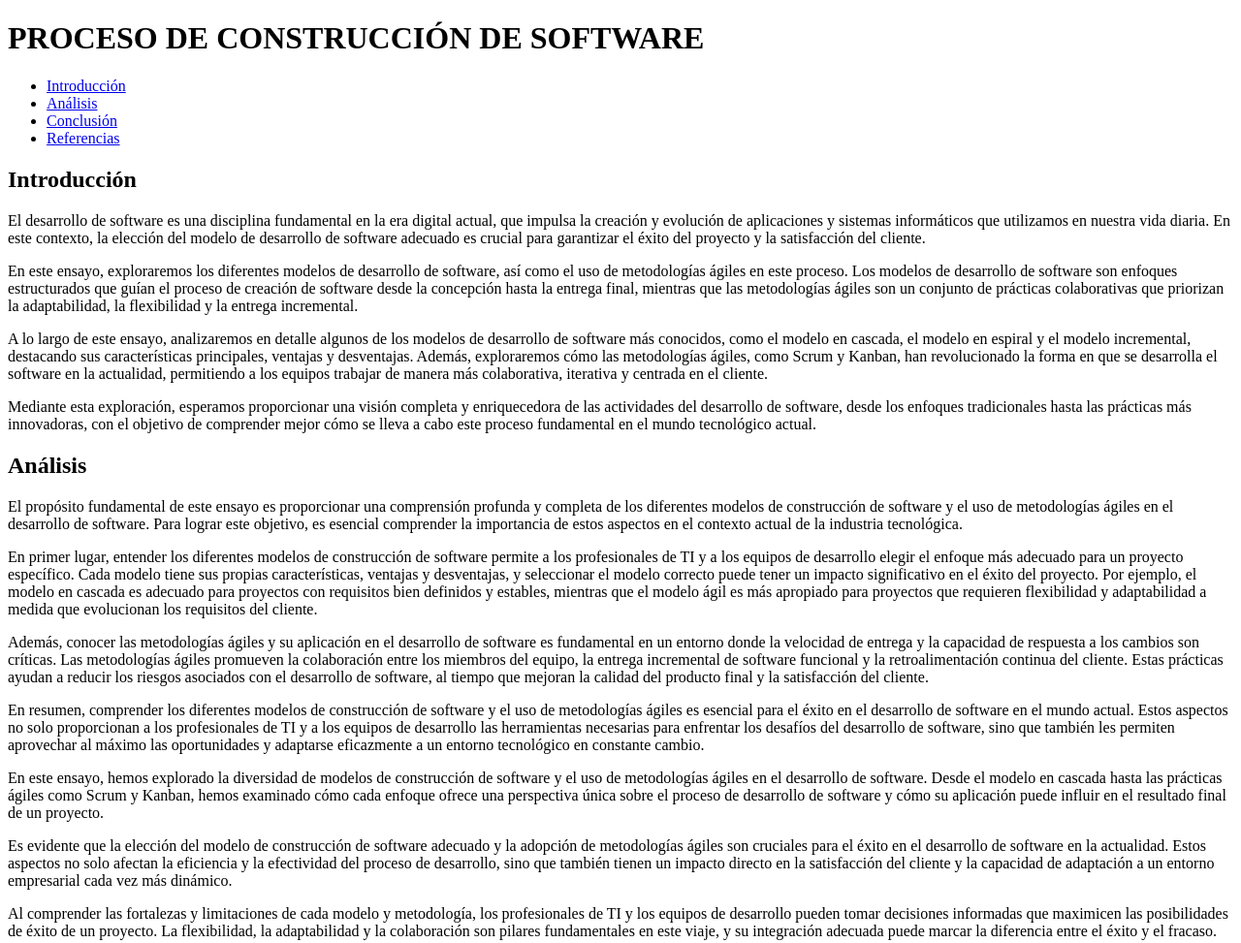
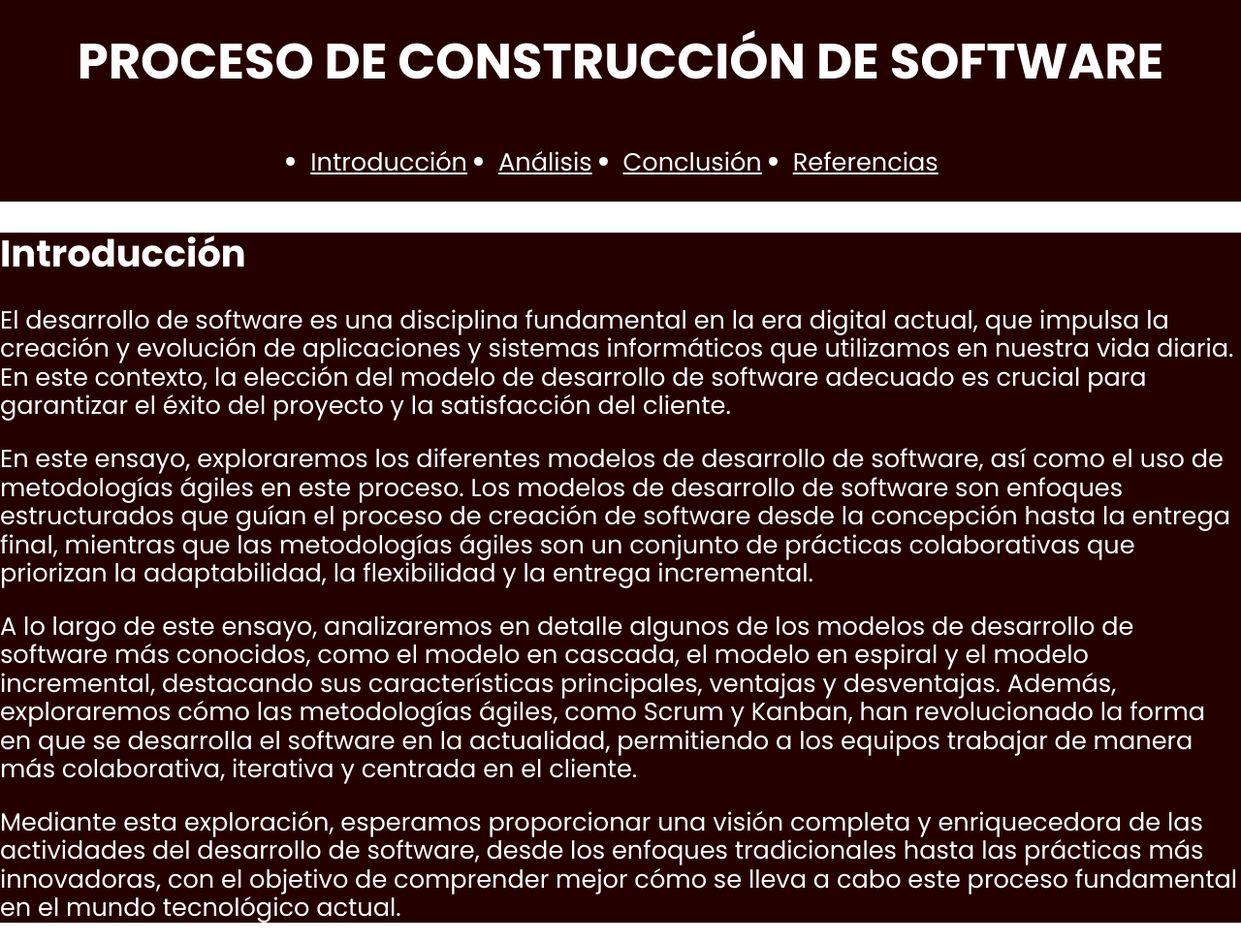
Before and after one commit to papitapapita/Modelos-de-Desarrollo-de-Software, a plain HTML site: page index.html in a window 1280 px wide. Shown: the top 973 px of the page at 97% size. Drawn offline with nearby package versions, Linux system fonts and the light colour scheme.

Commit message:
Structure of header

```diff
--- a/index.html
+++ b/index.html
@@ -3,11 +3,19 @@
 <head>
     <meta charset="UTF-8">
     <meta name="viewport" content="width=device-width, initial-scale=1.0">
+    <link rel="preconnect" href="https://fonts.googleapis.com">
+    <link rel="preconnect" href="https://fonts.gstatic.com" crossorigin>
+    <link href="https://fonts.googleapis.com/css2?family=Poppins:ital,wght@0,100;0,200;0,300;0,400;0,500;0,600;0,700;0,800;0,900;1,100;1,200;1,300;1,400;1,500;1,600;1,700;1,800;1,900&display=swap" rel="stylesheet">
+    <link rel="stylesheet" href="styles/normalize.css">
     <link rel="stylesheet" href="styles/style.css">
+
     <title>FCS</title>
 </head>
 <body>
+    <div class="hero">
+
         <header class="header">
+            <div class="header-container">
                 <h1 class="header__title">PROCESO DE CONSTRUCCIÓN DE SOFTWARE</h1>
                 <nav class="navbar">
                     <ul class="navbar__list-container">
@@ -25,16 +33,18 @@
                         </li>
                     </ul>
                 </nav>
+            </div>
         </header>
-    <main>
-        <h2>Introducción</h2>
-        <div>
-            <p>El desarrollo de software es una disciplina fundamental en la era digital actual, que impulsa la creación y evolución de aplicaciones y sistemas informáticos que utilizamos en nuestra vida diaria. En este contexto, la elección del modelo de desarrollo de software adecuado es crucial para garantizar el éxito del proyecto y la satisfacción del cliente.</p>
-            <p>En este ensayo, exploraremos los diferentes modelos de desarrollo de software, así como el uso de metodologías ágiles en este proceso. Los modelos de desarrollo de software son enfoques estructurados que guían el proceso de creación de software desde la concepción hasta la entrega final, mientras que las metodologías ágiles son un conjunto de prácticas colaborativas que priorizan la adaptabilidad, la flexibilidad y la entrega incremental.</p>
-            <p>A lo largo de este ensayo, analizaremos en detalle algunos de los modelos de desarrollo de software más conocidos, como el modelo en cascada, el modelo en espiral y el modelo incremental, destacando sus características principales, ventajas y desventajas. Además, exploraremos cómo las metodologías ágiles, como Scrum y Kanban, han revolucionado la forma en que se desarrolla el software en la actualidad, permitiendo a los equipos trabajar de manera más colaborativa, iterativa y centrada en el cliente.</p>
-            <p>Mediante esta exploración, esperamos proporcionar una visión completa y enriquecedora de las actividades del desarrollo de software, desde los enfoques tradicionales hasta las prácticas más innovadoras, con el objetivo de comprender mejor cómo se lleva a cabo este proceso fundamental en el mundo tecnológico actual.</p>
+        <main class="main">
+            <h2 class="main__title">Introducción</h2>
+            <divc class="main__txt-container">
+                <p class="main__paragraph">El desarrollo de software es una disciplina fundamental en la era digital actual, que impulsa la creación y evolución de aplicaciones y sistemas informáticos que utilizamos en nuestra vida diaria. En este contexto, la elección del modelo de desarrollo de software adecuado es crucial para garantizar el éxito del proyecto y la satisfacción del cliente.</p>
+                <p class="main__paragraph">En este ensayo, exploraremos los diferentes modelos de desarrollo de software, así como el uso de metodologías ágiles en este proceso. Los modelos de desarrollo de software son enfoques estructurados que guían el proceso de creación de software desde la concepción hasta la entrega final, mientras que las metodologías ágiles son un conjunto de prácticas colaborativas que priorizan la adaptabilidad, la flexibilidad y la entrega incremental.</p>
+                <p class="main__paragraph">A lo largo de este ensayo, analizaremos en detalle algunos de los modelos de desarrollo de software más conocidos, como el modelo en cascada, el modelo en espiral y el modelo incremental, destacando sus características principales, ventajas y desventajas. Además, exploraremos cómo las metodologías ágiles, como Scrum y Kanban, han revolucionado la forma en que se desarrolla el software en la actualidad, permitiendo a los equipos trabajar de manera más colaborativa, iterativa y centrada en el cliente.</p>
+                <p class="main__paragraph">Mediante esta exploración, esperamos proporcionar una visión completa y enriquecedora de las actividades del desarrollo de software, desde los enfoques tradicionales hasta las prácticas más innovadoras, con el objetivo de comprender mejor cómo se lleva a cabo este proceso fundamental en el mundo tecnológico actual.</p>
+            </divc>
+        </main>
     </div>
-    </main>
     <section>
         <h2>Análisis</h2>
         <div>
--- a/styles/style.css
+++ b/styles/style.css
@@ -0,0 +1,55 @@
+:root{
+    --selective-yellow: #FCBA04;
+    --turkey-red: #A50104;
+    --rosewood: #590004;
+    --black-bean: #250001;
+    --light-coral: #F49390;
+}
+
+body{
+    min-height: 100vh;
+    font-size: 1.6rem;
+    font-family: "Poppins", sans-serif;
+}
+
+.hero{
+    min-height: 100vh;
+}
+
+.header{
+    display: flex;
+    align-items: center;
+    justify-content: space-evenly;
+    background-color: var(--black-bean);
+    color: white;
+}
+
+.header-container{
+    text-align: center;
+    display: flex;
+    flex-direction: column;
+    align-items: center;
+}
+
+.navbar__list-container{
+    display: flex;
+}
+
+.navbar__list-item{
+    margin-right: 2rem;
+}
+
+.navbar__link{
+    color: white;
+}
+
+.header{
+    min-height: 15vh;
+}
+
+.main{
+    display: block;
+    min-height: 85vh;
+    color: white;
+    background-color:var(--black-bean);
+}
```
Lines whose indentation alone changed are shown as unchanged.
